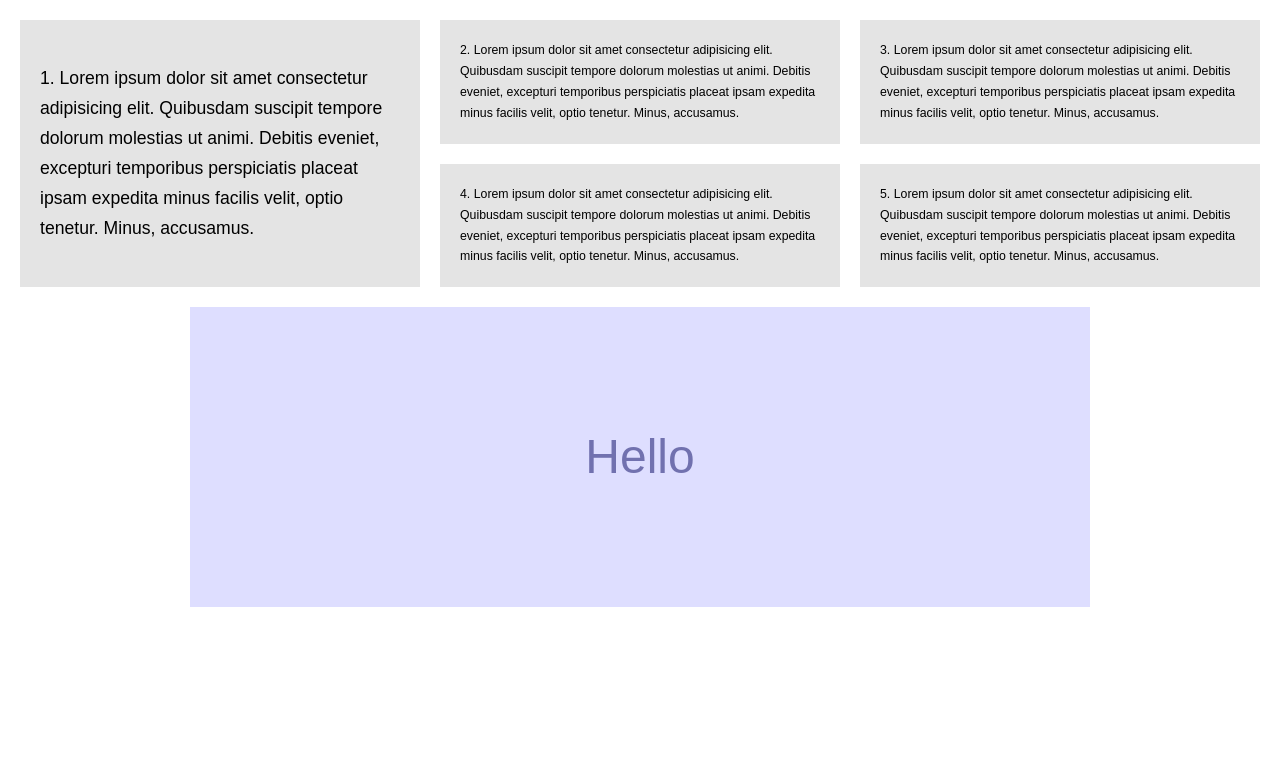
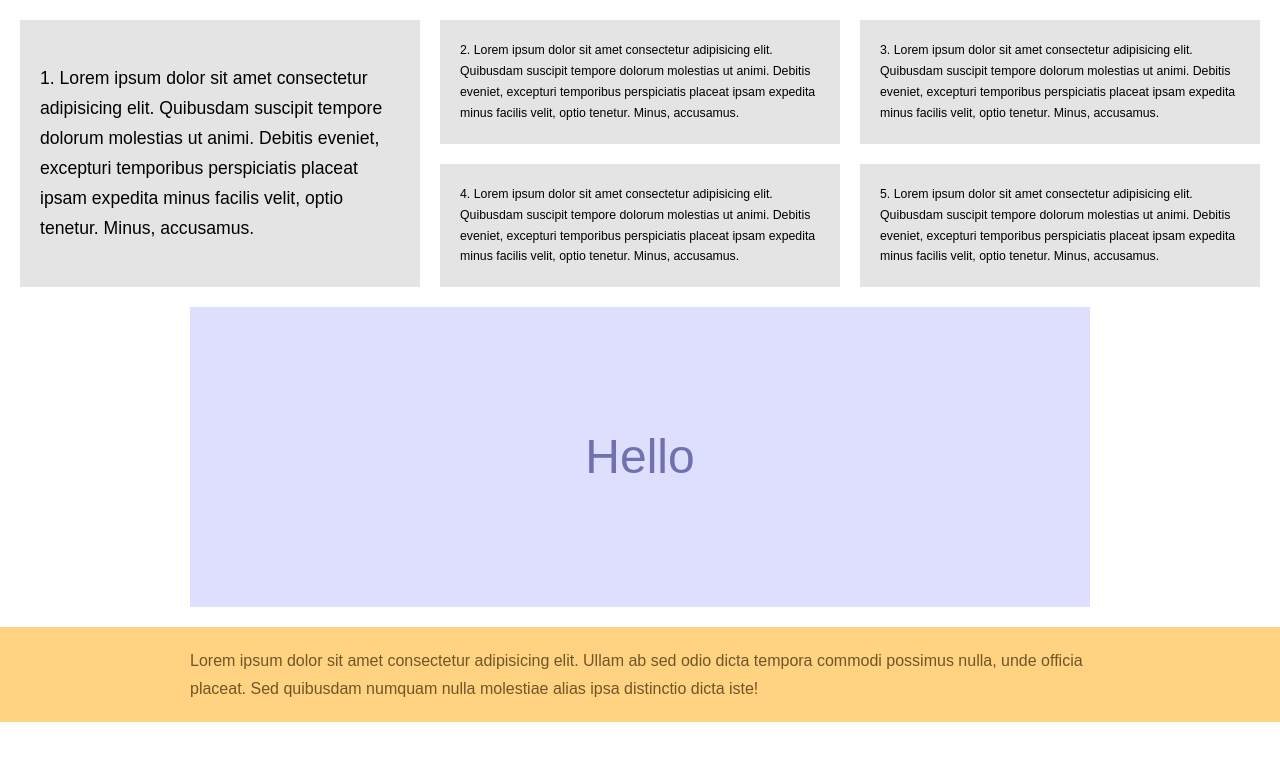
Before and after one commit to 6qat/lab-css-grid, a Next.js app: page /tailwind in a window 1280 px wide. Shown: the top 760 px of the page. Built offline with nearby package versions, Linux system fonts and the light colour scheme.

Commit message:
Third example done in Tailwind.

```diff
--- a/app/tailwind/page.tsx
+++ b/app/tailwind/page.tsx
@@ -49,6 +49,12 @@ export default function Tailwind() {
             {/*======================================================================================================*/}
             {/* Exemplo 3                                                                                            */}
 
+            <div
+                className="bg-[#ffd382] p-[20px] grid grid-cols-[minmax(auto,_900px)] justify-center leading-[1.7] text-[#705626]">
+                <p>Lorem ipsum dolor sit amet consectetur adipisicing elit. Ullam ab sed odio dicta tempora commodi
+                    possimus nulla, unde officia placeat. Sed quibusdam numquam nulla molestiae alias ipsa distinctio
+                    dicta iste!</p>
+            </div>
 
         </main>
     )
```
